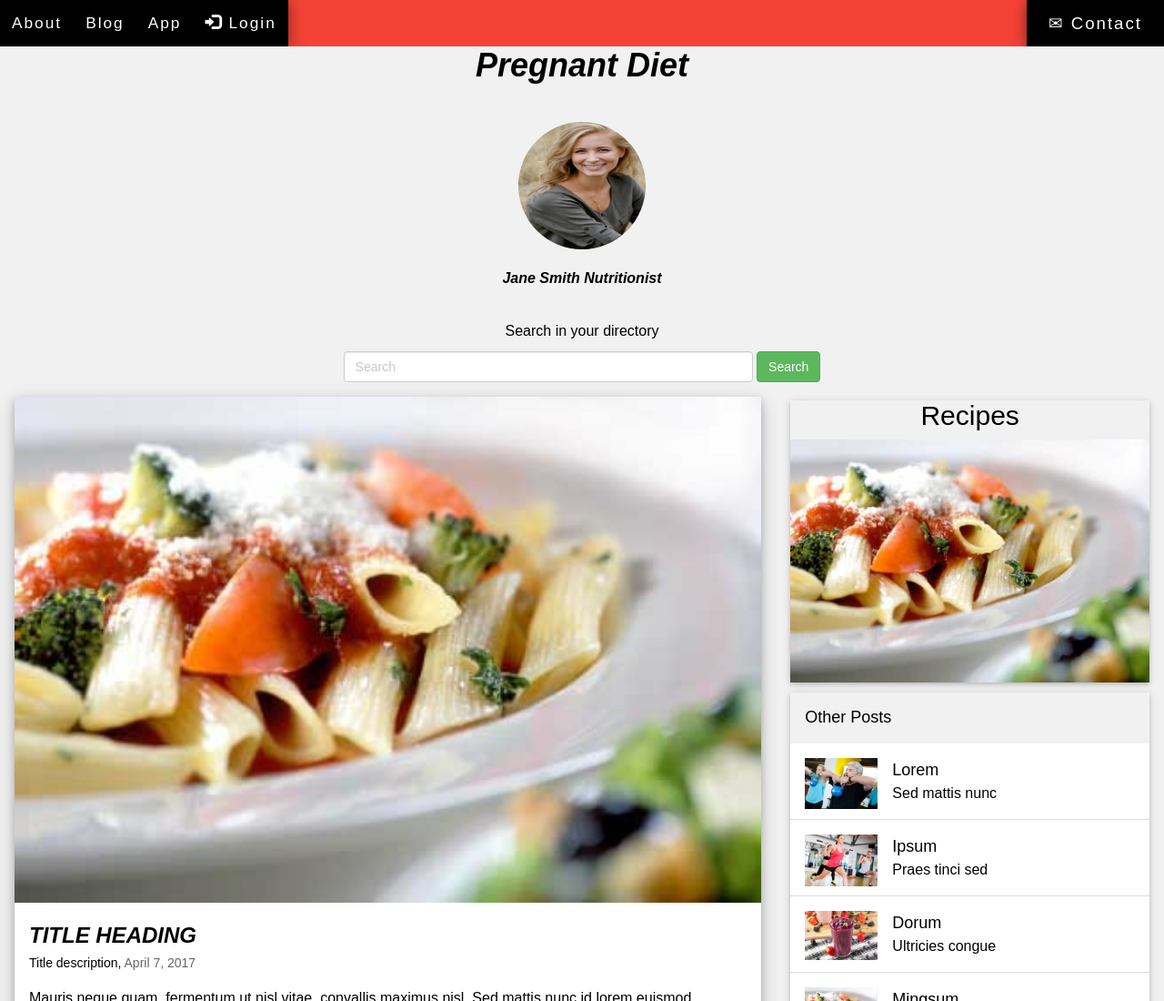
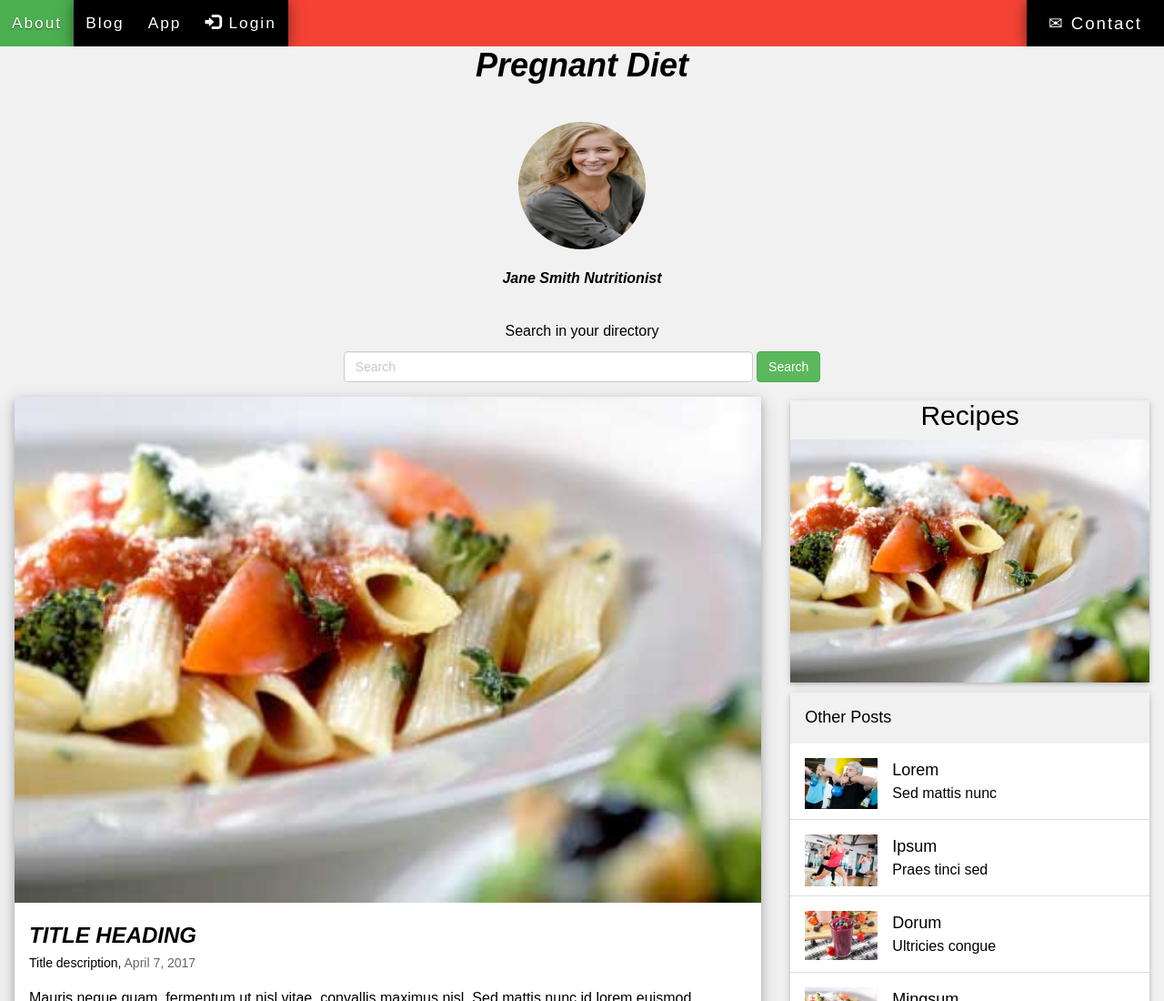
Before and after one commit to LuzneryVera1/Good-Nutrition, a plain HTML site: page pregnant-diet.html in a window 1280 px wide. Shown: the top 1100 px of the page at 91% size. Drawn offline with Linux system fonts and the light colour scheme.

Commit message:
Update pregnant-diet.html

```diff
--- a/pregnant-diet.html
+++ b/pregnant-diet.html
@@ -20,6 +20,34 @@
         line-height: 1.5;
         color: #000;
     }
+    .w3-top {
+    background-color: #f44336;
+}
+
+#myNavbar li a {
+    color: #fff;
+    background-color: #000;
+    padding: 13px;
+    box-shadow: 0 2px 15px 0 rgba(0, 0, 0, 0.5);
+    line-height: 1.42857143;
+    letter-spacing: 2px;
+    text-shadow: 0 .05rem .1rem rgba(0, 0, 0, .5);
+    font-size: 1.08em;
+}
+
+i.mygly {
+    font-family: "Helvetica", sans-serif;
+    font-size: 1.08em;
+    line-height: 1.42857143;
+    letter-spacing: 2px;
+}
+
+#myNavbar li a:hover,
+#myNavbar li.active a {
+    color: #fff;
+    background-color:#4CAF50;
+    box-shadow: 0 6px 20px 0 rgba(136, 136, 136, 0.5);
+}
 
     </style>
 </head>
@@ -33,7 +61,7 @@
             <li><a href="#app">App</a></li>
             <li><a href="index.html"><span class="glyphicon glyphicon-log-in"></span> Login</a></li>
             <li class="w3-right">
-                <a href="index2.html" class="w3-padding-large contact"><i class="glyphicon glyphicon-envelope mygly"> Contact</i></a>
+                <a href="index.html" class="w3-padding-large contact"><i class="glyphicon glyphicon-envelope mygly"> Contact</i></a>
             </li>
         </ul>
     </div>
```
